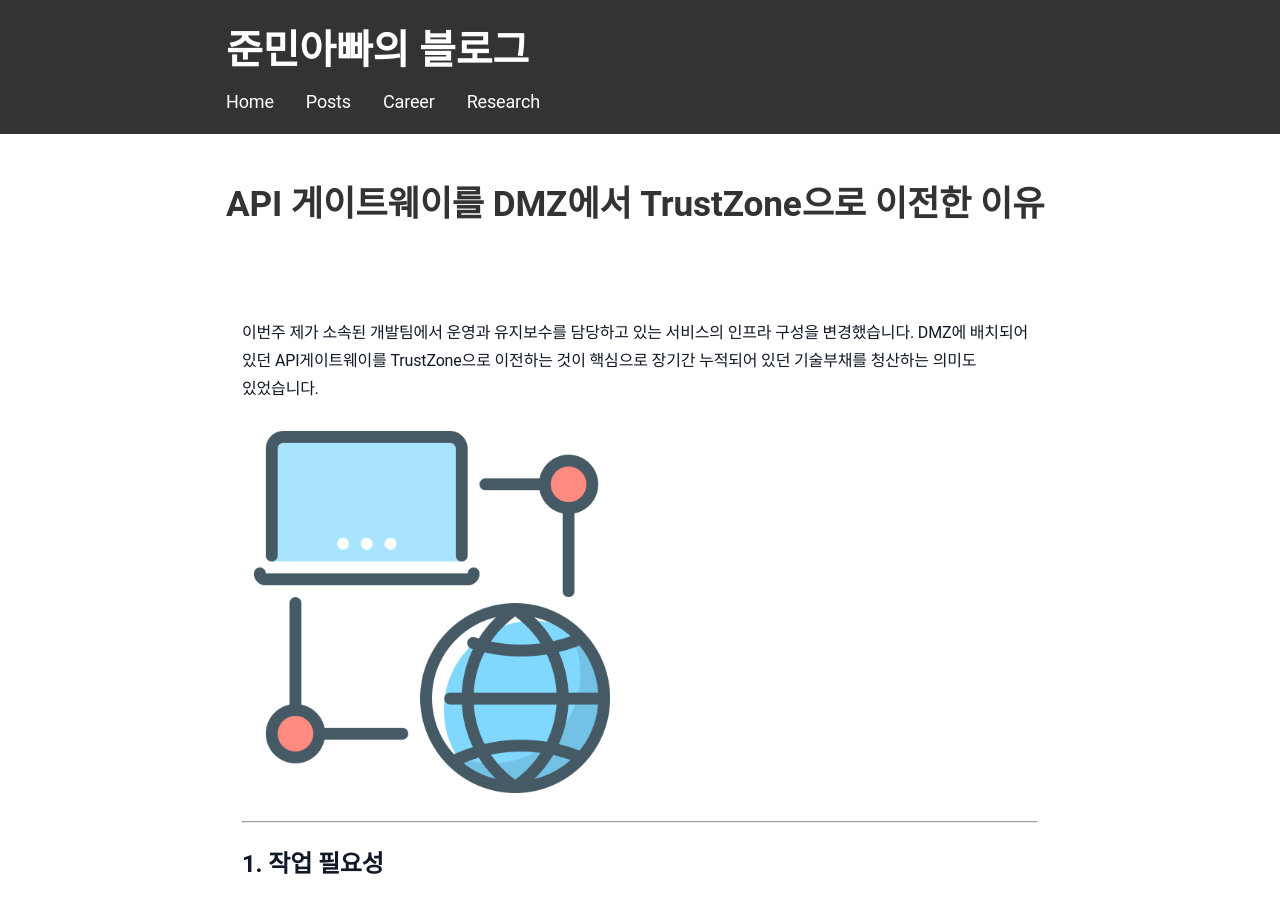
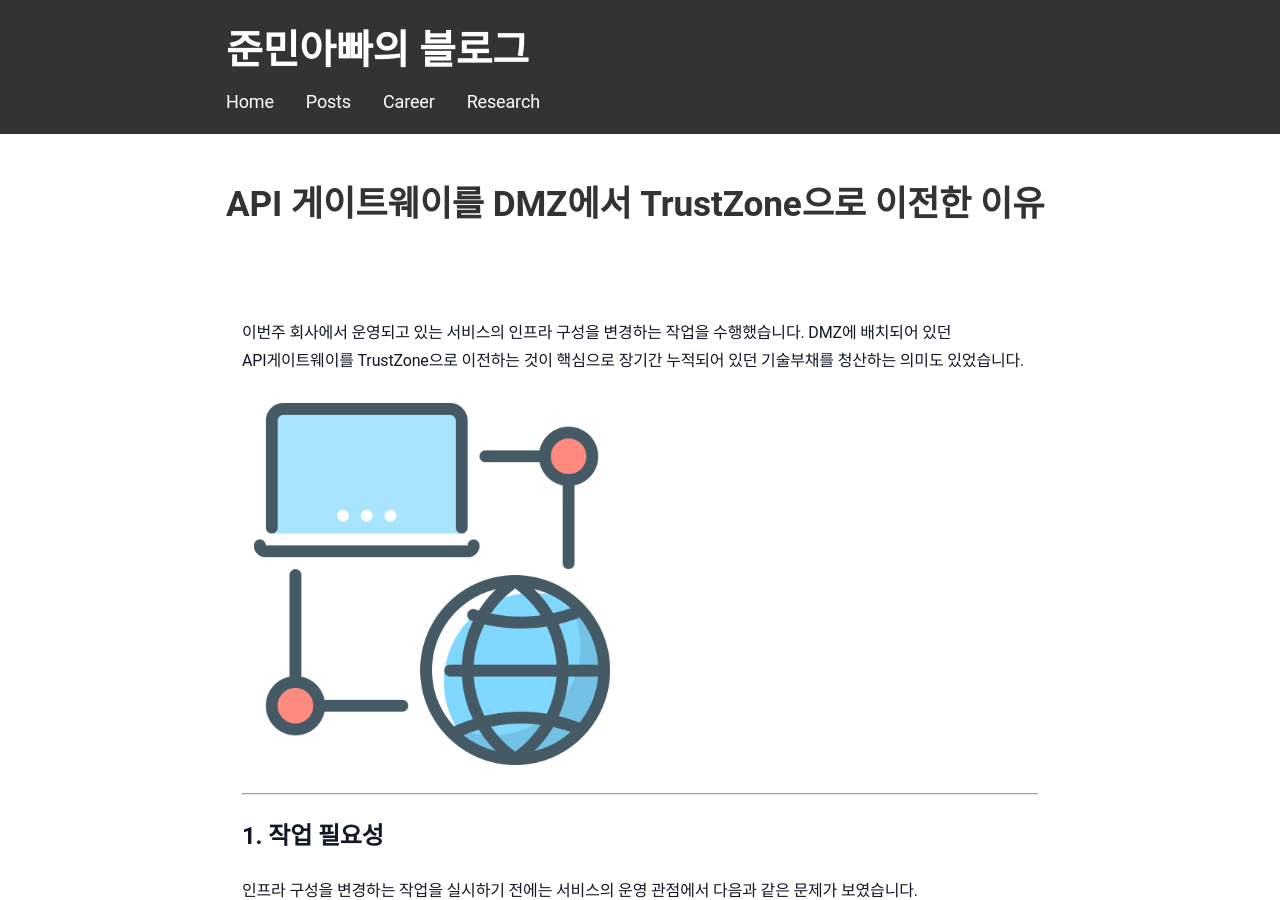
Before and after one commit to sanghoon-lee/sanghoon-lee.github.io, a Jekyll site: the page built from _posts/2025-11-29-rp.md, in a window 1280 px wide and 900 px high. Built offline with Jekyll 4.4.1, drawn with Linux system fonts in a browser that asks for light colours; nearby versions of some CDN libraries; comment, search, counter and statistics services are not loaded.

```diff
--- a/_posts/2025-11-29-rp.md
+++ b/_posts/2025-11-29-rp.md
@@ -7,7 +7,7 @@ image: /assets/images/network.png
 categories: 일반
 ---
 
-이번주 제가 소속된 개발팀에서 운영과 유지보수를 담당하고 있는 서비스의 인프라 구성을 변경했습니다. DMZ에 배치되어 있던 API게이트웨이를 TrustZone으로 이전하는 것이 핵심으로 장기간 누적되어 있던 기술부채를 청산하는 의미도 있었습니다.
+이번주 회사에서 운영되고 있는 서비스의 인프라 구성을 변경하는 작업을 수행했습니다. DMZ에 배치되어 있던 API게이트웨이를 TrustZone으로 이전하는 것이 핵심으로 장기간 누적되어 있던 기술부채를 청산하는 의미도 있었습니다.
 
 <img class="main-image" src="/assets/images/network.png" alt="네트워크 이미지">
 
```
